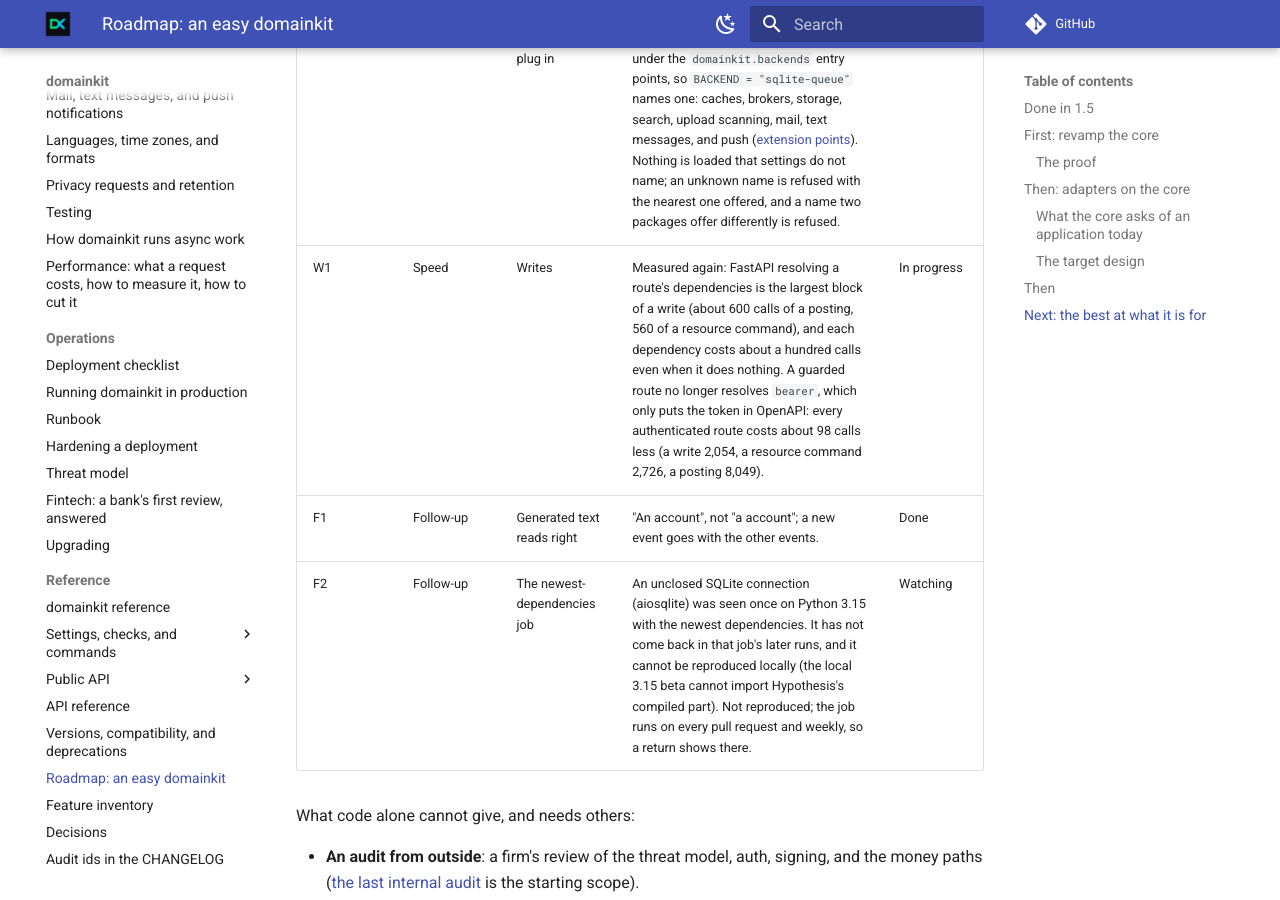
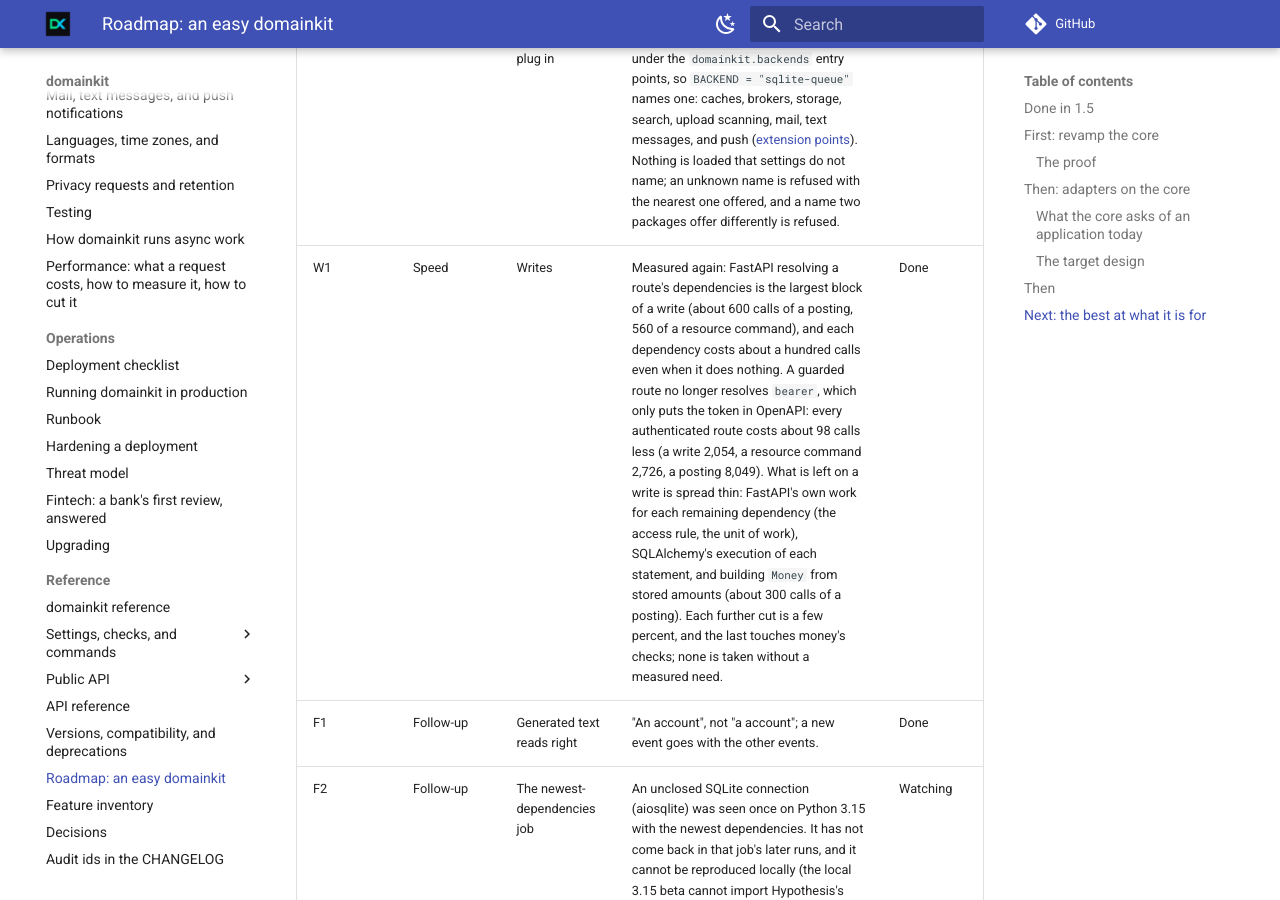
Before and after one commit to karimmattar/domainkit, an MkDocs documentation site: the page built from docs/roadmap.md, in a window 1280 px wide and 900 px high, scrolled down 7157 px. Built offline with MkDocs 1.6.1 and Material for MkDocs 9.7.7, drawn with Linux system fonts in a browser that asks for light colours; comment, search, counter and statistics services are not loaded.

Commit message:
Roadmap: W1 done, and where the rest of a write goes
Co-Authored-By: Claude Opus 5.5 <noreply@anthropic.com>
Claude-Session: https://claude.ai/code/session_01PHJB1f6AhZ5eHp561TCrvG

```diff
--- a/docs/roadmap.md
+++ b/docs/roadmap.md
@@ -167,7 +167,7 @@ below is one pushed commit with tests, as the core's were.
 | P1 | Speed | The posting rung | A posting cost 11,973 calls; now 8,364 (−30%), with the same 14 statements and guarantees. It books the entry it checked instead of drafting it twice, and the statements limits and the ledger run on every posting (the limits of its subjects, their usage, each subject's lock, the count, the closed books, the entry under its reference, the covering period) are made once, so SQLAlchemy no longer builds them and walks them for a cache key on each request. What is left is the repository's generic locking read and the ORM's flush, which P2's work on the request path reaches. | Done |
 | P2 | Speed | A statement per query shape | Measured again, FastAPI resolving a route's parameters is now about a tenth of a resource route; more goes to SQLAlchemy building, and walking for a cache key, a new statement for every query. A repository's `filter` now keeps the statement of each shape of query (the same fields, lookups, ordering, limit, and lock, with values of the same types) and binds the values as parameters, typed as SQLAlchemy types the literals; exact, `in`, and the comparisons on the table's own columns take part, and money, encrypted, related, and text lookups compile as before. A resource read costs 2,088 calls instead of 2,359, a command 2,829 instead of 3,083, a page 2,865 instead of 3,025, and a posting 8,148. | Done |
 | X1 | Customizing | Packages that plug in | An installed package offers backends under the `domainkit.backends` entry points, so `BACKEND = "sqlite-queue"` names one: caches, brokers, storage, search, upload scanning, mail, text messages, and push ([extension points](reference/extension-points.md#backends-from-an-installed-package)). Nothing is loaded that settings do not name; an unknown name is refused with the nearest one offered, and a name two packages offer differently is refused. | Done |
-| W1 | Speed | Writes | Measured again: FastAPI resolving a route's dependencies is the largest block of a write (about 600 calls of a posting, 560 of a resource command), and each dependency costs about a hundred calls even when it does nothing. A guarded route no longer resolves `bearer`, which only puts the token in OpenAPI: every authenticated route costs about 98 calls less (a write 2,054, a resource command 2,726, a posting 8,049). | In progress |
+| W1 | Speed | Writes | Measured again: FastAPI resolving a route's dependencies is the largest block of a write (about 600 calls of a posting, 560 of a resource command), and each dependency costs about a hundred calls even when it does nothing. A guarded route no longer resolves `bearer`, which only puts the token in OpenAPI: every authenticated route costs about 98 calls less (a write 2,054, a resource command 2,726, a posting 8,049). What is left on a write is spread thin: FastAPI's own work for each remaining dependency (the access rule, the unit of work), SQLAlchemy's execution of each statement, and building `Money` from stored amounts (about 300 calls of a posting). Each further cut is a few percent, and the last touches money's checks; none is taken without a measured need. | Done |
 | F1 | Follow-up | Generated text reads right | "An account", not "a account"; a new event goes with the other events. | Done |
 | F2 | Follow-up | The newest-dependencies job | An unclosed SQLite connection (aiosqlite) was seen once on Python 3.15 with the newest dependencies. It has not come back in that job's later runs, and it cannot be reproduced locally (the local 3.15 beta cannot import Hypothesis's compiled part). Not reproduced; the job runs on every pull request and weekly, so a return shows there. | Watching |
 
```
